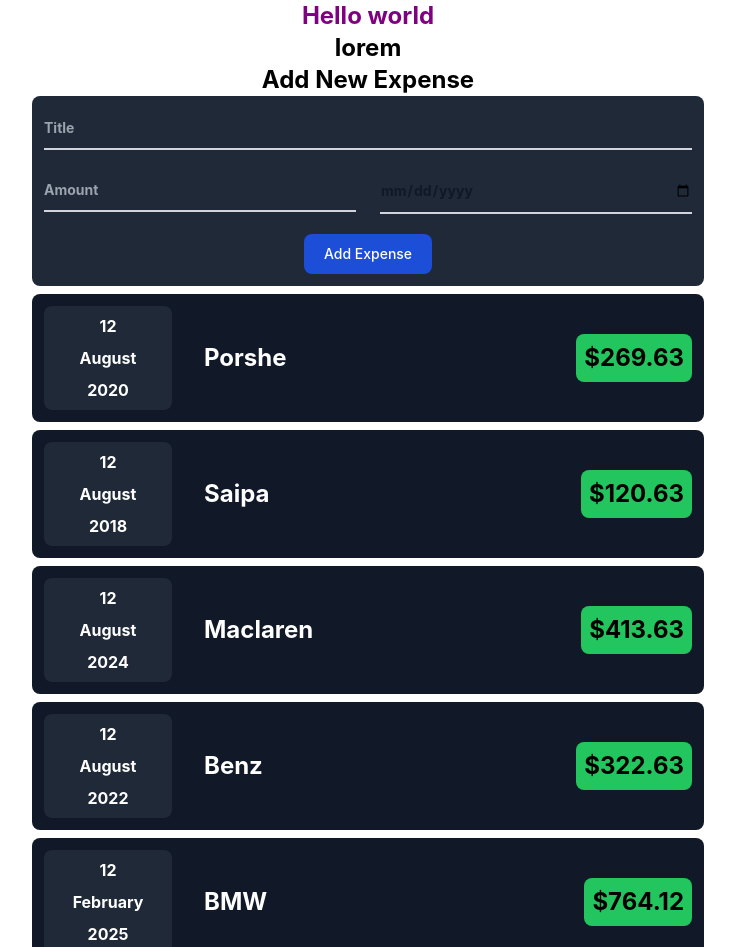
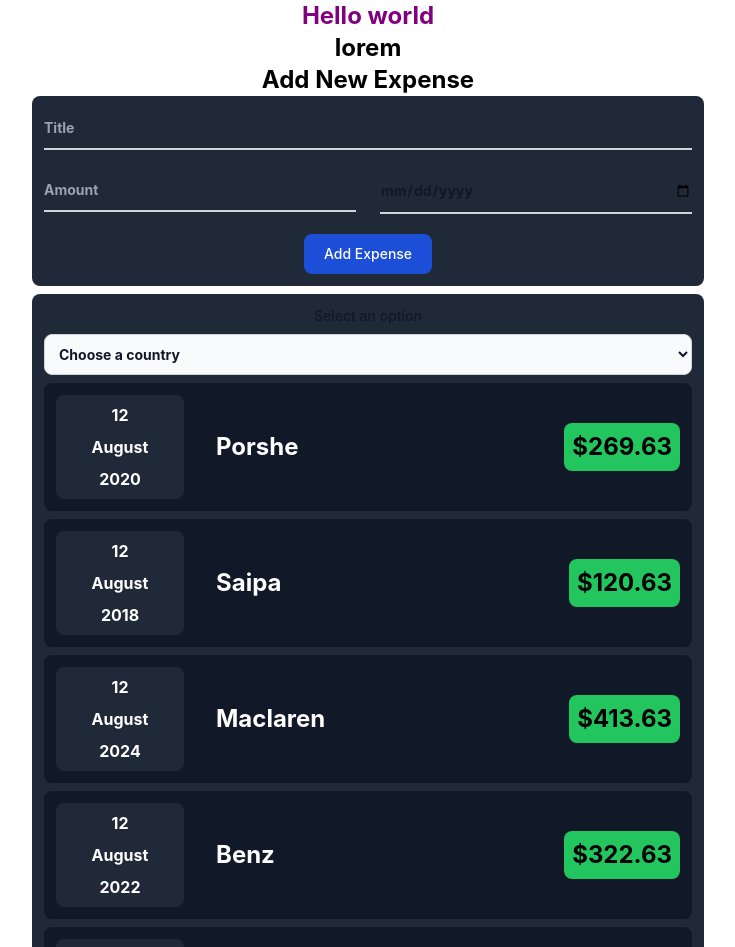
Before and after one commit to amirhasanGhafori/maxdom, a React (Create React App) app: page / in a window 1280 px wide. Shown: the top 947 px of the page, without its empty margins (272-1007 px from the left). Built offline with nearby package versions, Linux system fonts and the light colour scheme; the HTML template or start-up script is replaced by a standard one.

Commit message:
Impelement Dynamic Todo

```diff
--- a/src/App.js
+++ b/src/App.js
@@ -5,9 +5,8 @@
 import NewExpense from "./components/NewExpense/NewExpense";
 import TodoList from "./components/Todos/TodoList";
 import Todo from "./components/Todos/Todo";
-
-function App() {
-  const expenses = [
+import { useState } from "react";
+const DUMMY_EXPENCES = [
   {
     id: "e1",
     title: "Porshe",
@@ -39,20 +38,22 @@
     date: new Date(2025, 1, 12),
   },
 ];
+function App() {
+  const [expenses, setExpenses] = useState(DUMMY_EXPENCES);
 
-  const addExpenseHandler = expense =>{
-    console.log("App.js Here")
-    console.log(expense)
-  }
+  const addExpenseHandler = (expense) => {
+    console.log(expenses);
+    setExpenses((prevExpense) => {
+      return [expense, ...prevExpense];
+    });
+  };
 
   return (
     <div className="App text-2xl font-bold">
       <h1 className="font-bold text-purple">Hello world</h1>
       <p>lorem</p>
-      <NewExpense onAddExpense={addExpenseHandler}/>
+      <NewExpense onAddExpense={addExpenseHandler} />
       <Expense items={expenses} />
-      <TodoList />
-      <TodoList />
     </div>
   );
 }
--- a/src/components/Expenses/Expense.js
+++ b/src/components/Expenses/Expense.js
@@ -1,33 +1,31 @@
+import { useState } from "react";
 import ExpenseItem from "./ExpenseItem";
+import ExpenseFilter from "./ExpenseFilter";
 
 function Expense(props) {
+  const [filteredYear, setFilteredYear] = useState("2020");
+
+  const filterChangeHandler = (selectedYear) => {
+    setFilteredYear(selectedYear);
+    console.log(selectedYear);
+  };
+
   return (
     <>
-      <ExpenseItem
-        title={props.items[0].title}
-        date={props.items[0].date}
-        amount={props.items[0].amount}
-      />
-      <ExpenseItem
-        title={props.items[1].title}
-        date={props.items[1].date}
-        amount={props.items[1].amount}
-      />
-      <ExpenseItem
-        title={props.items[2].title}
-        date={props.items[2].date}
-        amount={props.items[2].amount}
-      />
-      <ExpenseItem
-        title={props.items[3].title}
-        date={props.items[3].date}
-        amount={props.items[3].amount}
-      />
-      <ExpenseItem
-        title={props.items[4].title}
-        date={props.items[4].date}
-        amount={props.items[4].amount}
-      />
+      <div className="p-3 bg-gray-800 max-w-2xl mx-auto rounded-lg mt-2">
+        <ExpenseFilter
+          selected={filteredYear}
+          onChangeFilter={filterChangeHandler}
+        />
+        {props.items.map(expense => (
+          <ExpenseItem
+          key={expense.id}
+            title={expense.title}
+            amount={expense.amount}
+            date={expense.date}
+          />
+        ))}
+      </div>
     </>
   );
 }
--- /dev/null
+++ b/src/components/Expenses/ExpenseFilter.js
@@ -0,0 +1,31 @@
+function ExpenseFilter(props) {
+
+    const dropdownChangeHandler = (event)=>{
+        props.onChangeFilter(event.target.value);
+    }
+
+  return (
+    <>
+      <form className="max-w-2xl mx-auto">
+        <label
+          for="countries"
+          className="block mb-2 text-sm font-medium text-gray-900 dark:text-white"
+        >
+          Select an option
+        </label>
+        <select value={props.selected} onChange={dropdownChangeHandler}
+          id="countries"
+          className="bg-gray-50 border border-gray-300 text-gray-900 text-sm rounded-lg focus:ring-blue-500 focus:border-blue-500 block w-full p-2.5 dark:bg-gray-700 dark:border-gray-600 dark:placeholder-gray-400 dark:text-white dark:focus:ring-blue-500 dark:focus:border-blue-500"
+        >
+          <option>Choose a country</option>
+          <option value="2024">2024</option>
+          <option value="2023">2023</option>
+          <option value="2022">2022</option>
+          <option value="2021">2021</option>
+        </select>
+      </form>
+    </>
+  );
+}
+
+export default ExpenseFilter;
--- a/src/components/Expenses/ExpenseItem.js
+++ b/src/components/Expenses/ExpenseItem.js
@@ -16,7 +16,7 @@
     <Cart className="bg-gray-900 p-3 flex items-center justify-between max-w-2xl rounded-lg gap-2 m-2 mx-auto">
       <div className="flex gap-8 items-center">
         <ExpenseDate date={props.date} />
-        <h2 className="text-white">{title}</h2>
+        <h2 className="text-white">{props.title}</h2>
       </div>
       <button onClick={eventHandler} className="p-2 rounded-lg bg-green-500">${props.amount}</button>
     </Cart>
--- a/src/components/NewExpense/ExpenseForm.js
+++ b/src/components/NewExpense/ExpenseForm.js
@@ -46,29 +46,29 @@
 
   return (
     <>
-      <form onSubmit={submitHandler} class="max-w-2xl bg-gray-800 mx-auto p-3 rounded-lg">
-        <div class="relative z-0 w-full mb-5 group">
+      <form onSubmit={submitHandler} className="max-w-2xl bg-gray-800 mx-auto p-3 rounded-lg">
+        <div className="relative z-0 w-full mb-5 group">
           <input
             onChange={titleChangeHandler}
             value={userInput.title}
             type="text"
             name="title"
             id="title"
-            class="block py-2.5 px-0 w-full text-sm text-gray-900 bg-transparent border-0 border-b-2 border-gray-300 appearance-none dark:text-white dark:border-gray-600 dark:focus:border-blue-500 focus:outline-none focus:ring-0 focus:border-blue-600 peer"
+            className="block py-2.5 px-0 w-full text-sm text-gray-900 bg-transparent border-0 border-b-2 border-gray-300 appearance-none dark:text-white dark:border-gray-600 dark:focus:border-blue-500 focus:outline-none focus:ring-0 focus:border-blue-600 peer"
             placeholder="Title"
             required
           />
         </div>
 
-        <div class="grid md:grid-cols-2 md:gap-6">
-          <div class="relative z-0 w-full mb-5 group">
+        <div className="grid md:grid-cols-2 md:gap-6">
+          <div className="relative z-0 w-full mb-5 group">
             <input
             value={userInput.amount}
               onChange={amountChangeHandler}
               type="number"
               name="amount"
               id="amount"
-              class="block py-2.5 px-0 w-full text-sm text-gray-900 bg-transparent border-0 border-b-2 border-gray-300 appearance-none dark:text-white dark:border-gray-600 dark:focus:border-blue-500 focus:outline-none focus:ring-0 focus:border-blue-600 peer"
+              className="block py-2.5 px-0 w-full text-sm text-gray-900 bg-transparent border-0 border-b-2 border-gray-300 appearance-none dark:text-white dark:border-gray-600 dark:focus:border-blue-500 focus:outline-none focus:ring-0 focus:border-blue-600 peer"
               placeholder="Amount"
               min="0.01"
               step="0.01"
@@ -76,14 +76,14 @@
             />
           </div>
 
-          <div class="relative z-0 w-full mb-5 group">
+          <div className="relative z-0 w-full mb-5 group">
             <input
              value={userInput.date}
               onChange={dateChangeHandler}
               type="date"
               name="date"
               id="date"
-              class="block py-2.5 px-0 w-full text-sm text-gray-900 bg-transparent border-0 border-b-2 border-gray-300 appearance-none dark:text-white dark:border-gray-600 dark:focus:border-blue-500 focus:outline-none focus:ring-0 focus:border-blue-600 peer"
+              className="block py-2.5 px-0 w-full text-sm text-gray-900 bg-transparent border-0 border-b-2 border-gray-300 appearance-none dark:text-white dark:border-gray-600 dark:focus:border-blue-500 focus:outline-none focus:ring-0 focus:border-blue-600 peer"
               placeholder="Date"
               min="2010-01-01"
               required
@@ -93,7 +93,7 @@
 
         <button
           type="submit"
-          class="text-white bg-blue-700 hover:bg-blue-800 focus:ring-4 focus:outline-none focus:ring-blue-300 font-medium rounded-lg text-sm w-full sm:w-auto px-5 py-2.5 text-center dark:bg-blue-600 dark:hover:bg-blue-700 dark:focus:ring-blue-800"
+          className="text-white bg-blue-700 hover:bg-blue-800 focus:ring-4 focus:outline-none focus:ring-blue-300 font-medium rounded-lg text-sm w-full sm:w-auto px-5 py-2.5 text-center dark:bg-blue-600 dark:hover:bg-blue-700 dark:focus:ring-blue-800"
         >
           Add Expense
         </button>
--- a/src/components/NewExpense/NewExpense.js
+++ b/src/components/NewExpense/NewExpense.js
@@ -3,8 +3,8 @@
 const NewExpense = (props) => {
   const saveExpenseDataHandler = (enteredExpenseData)=>{
     const expenseData = {
+      id:Math.random().toString(),
       ...enteredExpenseData,
-      id:Math.random().toString()
     }
 
     props.onAddExpense(expenseData);
```
Lines whose indentation alone changed are shown as unchanged.
